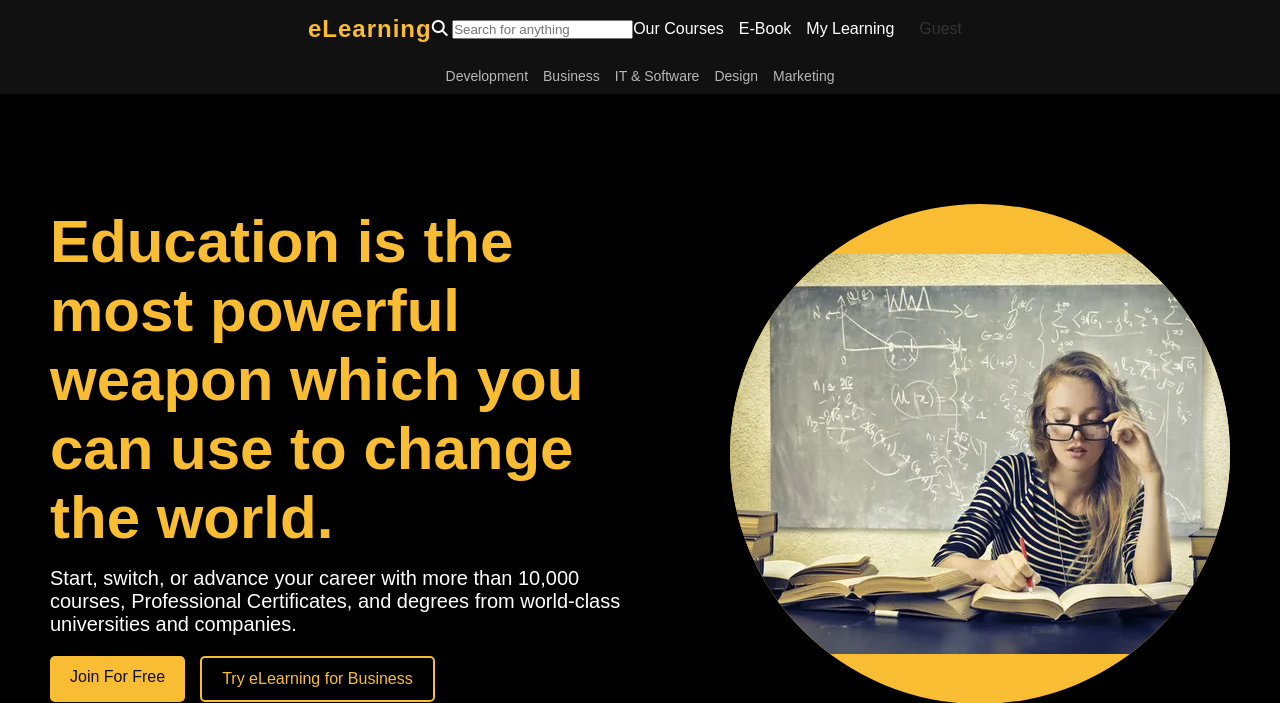
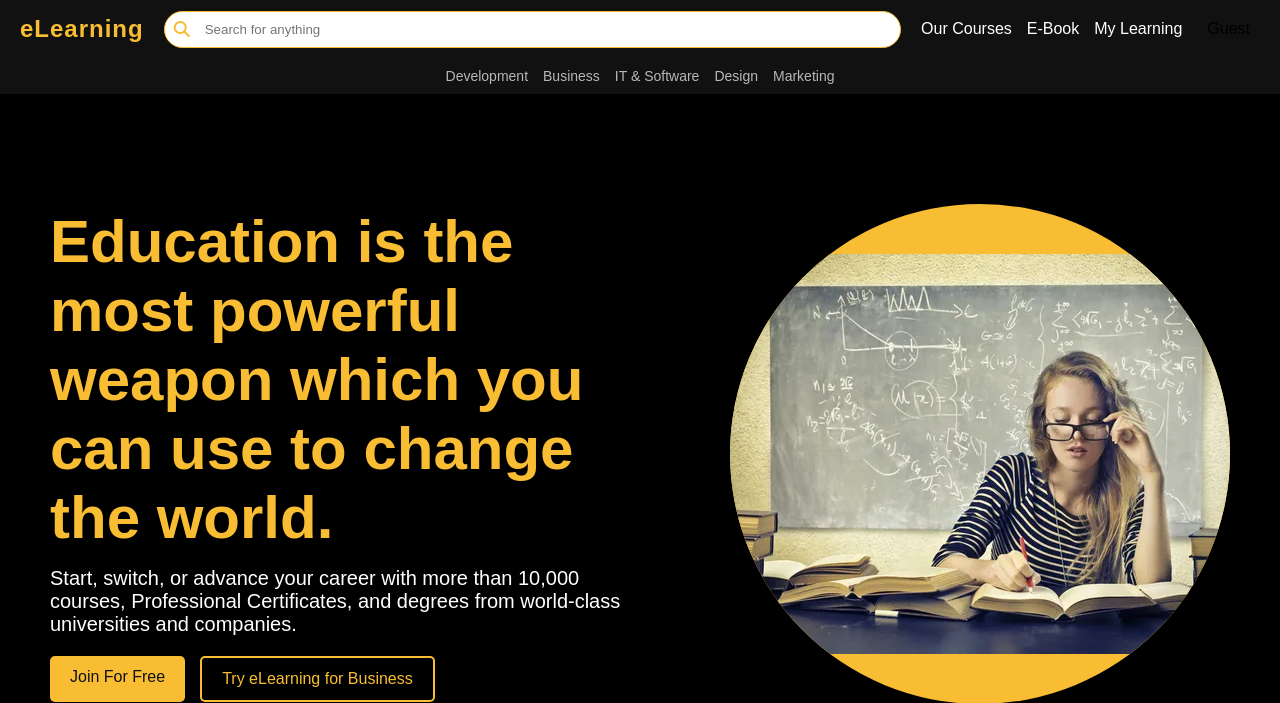
Before and after one commit to biptech/elearning, a PHP site: page /index.php in a window 1280 px wide. Shown: the top 703 px of the page. Run offline with PHP 8.4, Linux system fonts and the light colour scheme; a user stored in the database is signed in; data comes from the database, SQL or seed files in the repository.

Commit message:
update header.php css

```diff
--- /dev/null
+++ b/css/header-css.css
@@ -0,0 +1,145 @@
+* {
+  margin: 0;
+  padding: 0;
+  box-sizing: border-box;
+  font-family: Arial, sans-serif;
+}
+
+body {
+  background-color: black;
+}
+
+.navbar {
+  display: flex;
+  align-items: center;
+  justify-content: center;
+  padding: 10px 20px;
+  background: #111;
+  box-shadow: 0 2px 5px rgba(0, 0, 0, 0.1);
+  color: white;
+}
+.navbar .logo {
+  font-size: 24px;
+  font-weight: bold;
+  color: rgb(248, 189, 51);
+  text-decoration: none;
+}
+.search-bar {
+  flex: 1;
+  margin: 0 20px;
+  position: relative;
+}
+.search-bar input {
+  width: 100%;
+  padding: 10px;
+  border: 1px solid rgb(248, 189, 51);
+  border-radius: 20px;
+  padding-left: 40px;
+  color: rgb(248, 189, 51);
+}
+.search-bar i {
+  position: absolute;
+  left: 10px;
+  top: 50%;
+  transform: translateY(-50%);
+  color: rgb(248, 189, 51);
+}
+.categories {
+  display: flex;
+  gap: 15px;
+}
+.categories a {
+  text-decoration: none;
+  color: rgba(255, 255, 255, 0.7);
+  font-size: 14px;
+}
+.right-icons {
+  display: flex;
+  align-items: center;
+  gap: 15px;
+}
+.right-icons a {
+  color: white;
+  text-decoration: none;
+}
+.right-icons i {
+  font-size: 18px;
+  color: white;
+  cursor: pointer;
+}
+.cart-badge {
+  position: relative;
+}
+.cart-badge span {
+  position: absolute;
+  top: -5px;
+  right: -8px;
+  background: #5624d0;
+  color: white;
+  font-size: 12px;
+  padding: 2px 6px;
+  border-radius: 50%;
+}
+
+/* .profile {
+  width: 32px;
+  height: 32px;
+  background: rgb(248, 189, 51);
+  color: black;
+  display: flex;
+  align-items: center;
+  justify-content: center;
+  border-radius: 50%;
+  font-size: 14px;
+  font-weight: bold;
+  cursor: pointer;
+} */
+
+/* Dropdown container */
+.profile-section {
+  position: relative;
+  display: inline-block;
+}
+
+/* Dropdown button */
+.profile-section .dropdown a {
+  text-decoration: none;
+  color: #000;
+  font-size: 16px;
+  padding: 10px;
+  display: flex;
+  align-items: center;
+  cursor: pointer;
+}
+
+/* Dropdown content (hidden by default) */
+.dropdown-content {
+  display: none;
+  position: absolute;
+  right: 0;
+  background-color: #fff;
+  min-width: 150px;
+  box-shadow: 0px 4px 6px rgba(0, 0, 0, 0.2);
+  z-index: 1000;
+  border-radius: 5px;
+  overflow: hidden;
+}
+
+/* Dropdown links */
+.dropdown-content i {
+  display: block;
+  color: rgb(248, 189, 51);
+  padding: 10px;
+  text-decoration: none;
+  transition: background 0.3s;
+}
+
+/* Hover effect */
+.dropdown-content a:hover {
+  background-color: #f0f0f0;
+}
+
+/* Show dropdown when .show class is added */
+.dropdown-content.show {
+  display: block;
+}
--- a/includes/header.php
+++ b/includes/header.php
@@ -37,7 +37,7 @@ if (isset($_SESSION['username'])) {
       rel="stylesheet"
       href="https://cdnjs.cloudflare.com/ajax/libs/font-awesome/6.4.2/css/all.min.css"
     />
-    <link rel="stylesheet" href="../css/header.css">
+    <link rel="stylesheet" href="../css/header-css.css">
 
 </head>
 <body>
```
